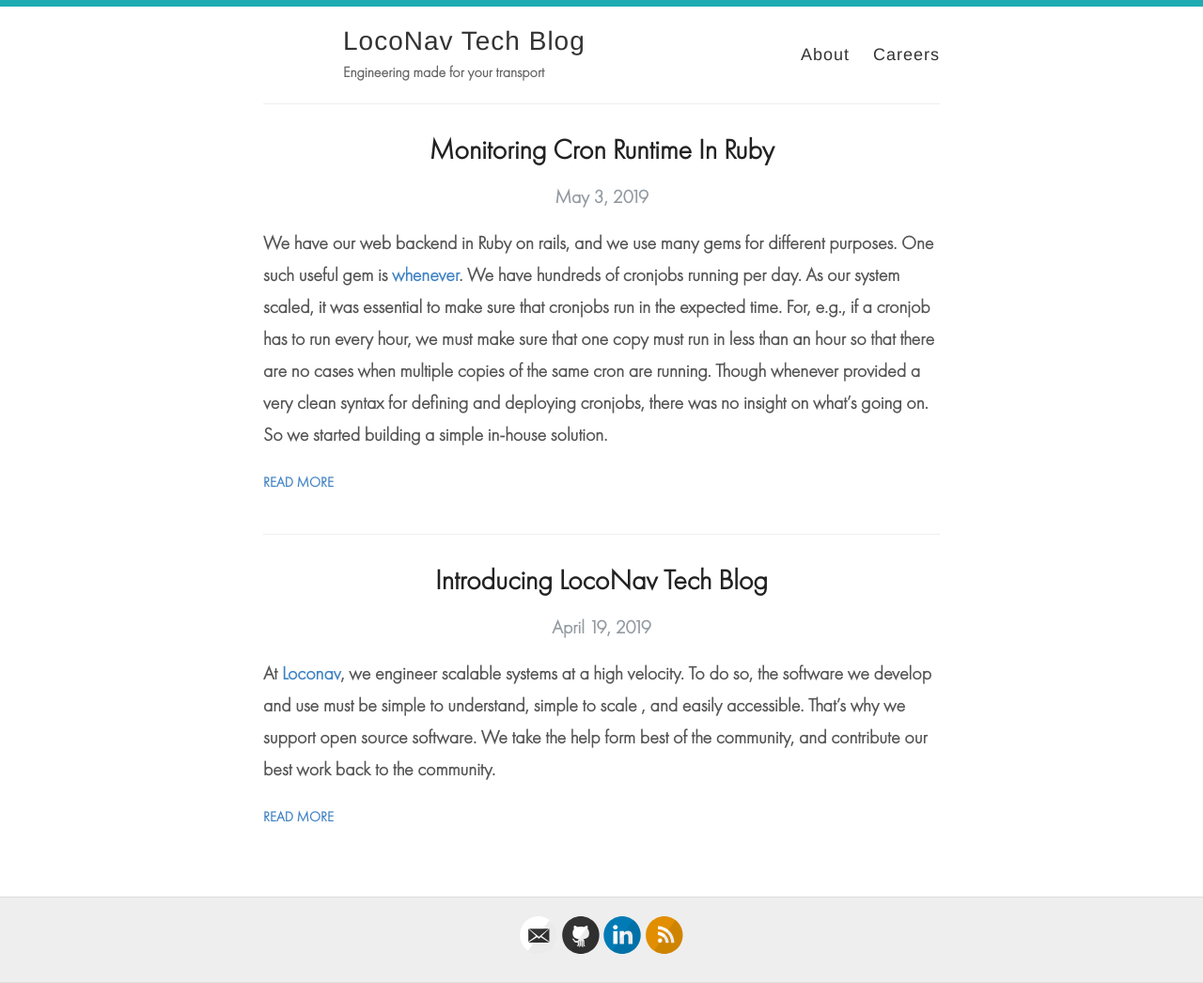
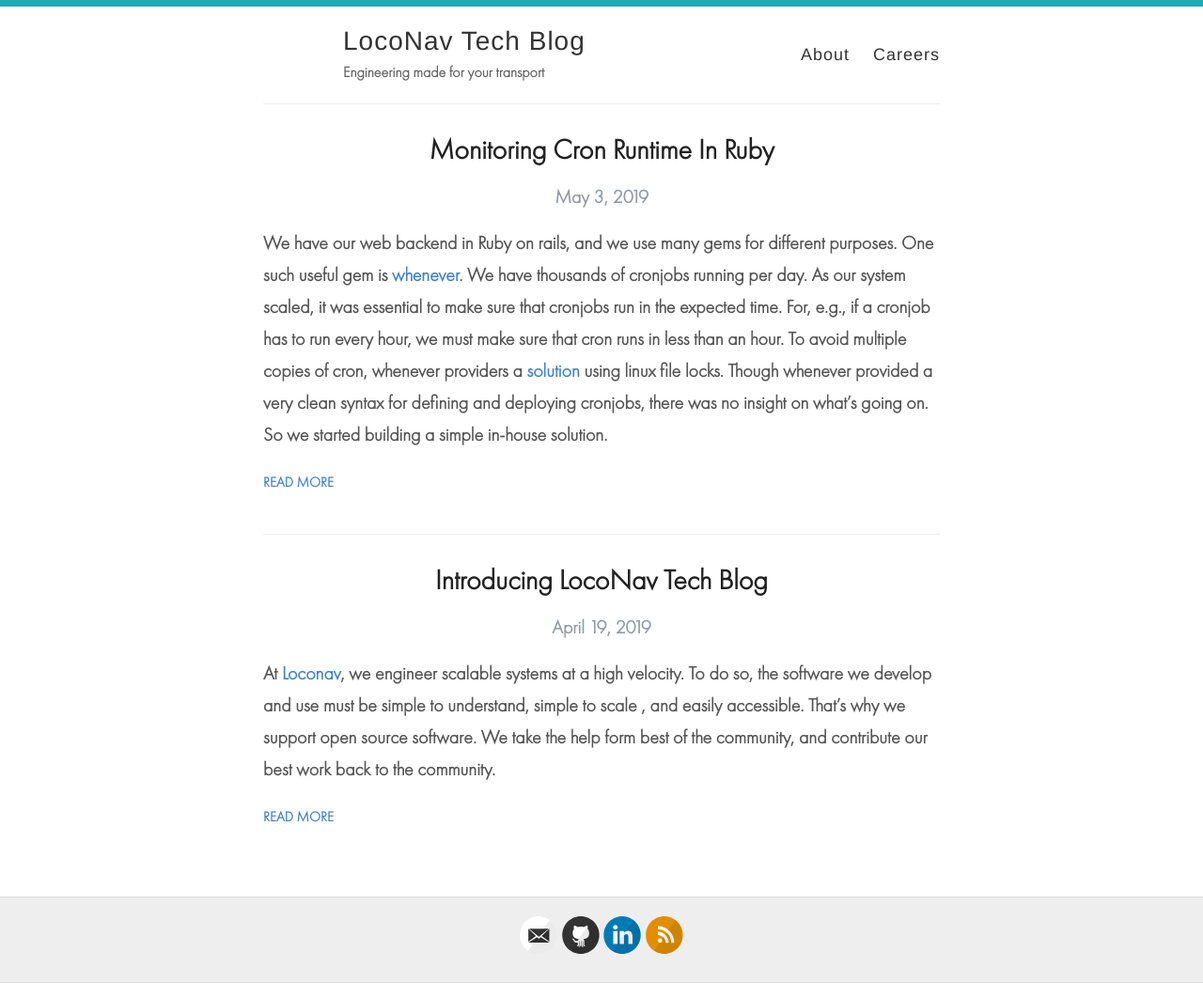
Before and after one commit to loconav-tech/blog, a Jekyll site: the page built from index.html, in a window 1280 px wide. Shown: the whole page at 94% size. Built offline with Jekyll 4.4.1, drawn with Linux system fonts in a browser that asks for light colours; part of the change alters nothing that is shown.

Commit message:
Update post tags as discussed. Minor content changes as discussed. Remove unreqd code. Add sample code for redis wrapper and mailer.

````diff
--- a/_posts/2019-05-03-monitoring-cron-runtime-in-rails.md
+++ b/_posts/2019-05-03-monitoring-cron-runtime-in-rails.md
@@ -1,11 +1,11 @@
 ---
 layout: post
 title: Monitoring Cron Runtime In Ruby
-categories: [ruby, whenever, redis, rake, active_admin]
+categories: [whenever, rake]
 author: gagan93
 ---
 
-We have our web backend in Ruby on rails, and we use many gems for different purposes. One such useful gem is **[whenever](https://github.com/javan/whenever)**. We have hundreds of cronjobs running per day. As our system scaled, it was essential to make sure that cronjobs run in the expected time. For, e.g., if a cronjob has to run every hour, we must make sure that one copy must run in less than an hour so that there are no cases when multiple copies of the same cron are running. Though whenever provided a very clean syntax for defining and deploying cronjobs, there was no insight on what’s going on. So we started building a simple in-house solution.
+We have our web backend in Ruby on rails, and we use many gems for different purposes. One such useful gem is **[whenever](https://github.com/javan/whenever)**. We have thousands of cronjobs running per day. As our system scaled, it was essential to make sure that cronjobs run in the expected time. For, e.g., if a cronjob has to run every hour, we must make sure that cron runs in less than an hour. To avoid multiple copies of cron, whenever providers a [solution](https://github.com/javan/whenever/wiki/Exclusive-cron-task-lock-with-flock) using linux file locks. Though whenever provided a very clean syntax for defining and deploying cronjobs, there was no insight on what’s going on. So we started building a simple in-house solution.
 
 
 ## What we wanted to build
@@ -19,13 +19,15 @@ Let’s discuss all these one by one and build a solution :D
 
 
 ## Calculating cron runtime
-[whenever](https://github.com/javan/whenever) provides two ways of running rails scripts: rake tasks and runners. One easy way to calculate runtimes is by using rake hooks. Rake provides start and end hooks which we can use to check the start time and end time of a cron job. So first, we moved all whenever crons to rake based scripts (we had few jobs which were written using runner syntax). However, these hooks run on all rake tasks (some of which may not be cron jobs), so we namespaced cron jobs properly to make this hook run for cron based rake tasks only. Also, we used Redis hashes to store start_time, end_time and task details. Here is the sample code,
+_whenever_ provides two ways of running rails scripts: rake tasks and runners. One easy way to calculate runtimes is by using rake hooks. Rake provides start and end hooks which we can use to check the start time and end time of a cron job. So first, we moved all _whenever_ crons to rake based scripts (we had few jobs which were written using runner syntax). However, these hooks run on all rake tasks (some of which may not be cron jobs), so we namespaced cron jobs properly to make this hook run for cron based rake tasks only. Also, we used Redis hashes to store start_time, end_time and task details.
+
+Here is the sample code,
 
 ```ruby
 # Rakefile
 tasks = Rake.application.tasks
 tasks.each do |task|
-  next unless task.to_s.starts_with?('loconav_crons:')
+  next unless task.to_s.starts_with?('cron:')
 
   task.enhance ['logger:before']
   task.enhance do
@@ -33,7 +35,7 @@ tasks.each do |task|
   end
 end
 
-# lib/tasks/before_logger
+# lib/tasks/before_logger.rake
 namespace :logger do
   desc 'Perform some steps before a rake task executes'
   task before: :environment do
@@ -44,41 +46,34 @@ namespace :logger do
   end
 end
 
-# after_logger
+# lib/tasks/after_logger.rake
 namespace :logger do
   desc 'Perform some steps after a rake task executes'
   task after: :environment do
     task_name = ARGV[0]
     end_time = Time.current
-    Heartbeat.signal_cron_completion(task_name, { end_time: end_time }) # stores in redis
-    details = JSON.parse(Heartbeat.cron_last_run_details(task_name))
+
+    # Stores details in redis. Explained later.
+    CronMonitor.signal_cron_completion(task_name, { end_time: end_time })
+    details = JSON.parse(CronMonitor.cron_last_run_details(task_name))
     cron_runtime = end_time - details['start_time'].to_time
-    task_details = ::Cron::ExecutionConstraints::SCHEDULES[task_name.to_sym] # Discussing about this soon
+
+    # ExecutionConstraints is our handy syntax to define cron with it's expected runtime. Explained later.
+    task_details = ::Cron::ExecutionConstraints::SCHEDULES[task_name.to_sym]
     runtime_threshold = task_details[:runtime_threshold]
 
     if cron_runtime > runtime_threshold
-      msg  = "Task #{task_name} exceeded runtime.\nExpected : #{format_runtime(runtime_threshold)}"
-      msg += "\nCurrent Runtime : #{format_runtime(cron_runtime)}"
-      msg += "\nFrequency #{to_hh_mm(task_details[:frequency])}"
-      msg += "\nAt : #{task_details[:run_at_ist]}" if task_details[:run_at_ist].present?
-      Notifier.send_message(msg) # Notify somewhere (eg email / slack)
+      msg  = "Task #{task_name} exceeded runtime.\nExpected runtime: #(runtime_threshold)}"
+      msg += "\nCurrent Runtime: #{cron_runtime}"
+      msg += "\nFrequency #{task_details[:frequency]}"
+      msg += "\nAt : #{task_details[:run_at]}" if task_details[:run_at].present?
+
+      # Notify somewhere (eg email, webhook, etc)
+      Notifier.cron_threshold_exceeded(msg)
 
       puts "Runtime #{cron_runtime} exceeded against expected runtime. Notified via webhook"
     end
     puts "#{Time.current} Completing task : #{task_name}"
-  end
-
-  def to_hh_mm(seconds)
-    seconds = seconds.to_i
-    "#{ (seconds/3600) }h : #{ (seconds%3600)/60 }m"
-  end
-
-  def format_runtime(seconds)
-    if seconds > 60
-      to_hh_mm(seconds)
-    else
-      seconds
-    end
   end
 end
 ```
@@ -87,30 +82,30 @@ The after_logger notes end_time, takes the previous runtime from Redis and calcu
 
 
 ## Syntax for defining cron runtime
-We checked whenever documentation and found we can define these things for a cronjob:
+We checked _whenever_ documentation and found we can define these things for a cronjob:
 
 1. Running frequency (Eg. 1.day)
 2. Time (Eg. 1:00 am)
 3. Log files (standard and error)
 4. Rake command details
 
-The only thing we wanted to add was _runtime_threshold_. So for each task, we defined some decent threshold initially and modified it later as per actual job runtimes. We came up with our own hash based syntax in a module called Cron::ExecutionConstraints. Here, we also defined our time in IST as all the customers in this cluster are in IST otherwise whenever accepts time as UTC.
+The only thing we wanted to add was _runtime_threshold_. So for each task, we defined some decent threshold initially and modified it later as per actual job runtimes. We came up with our own hash based syntax in a module called .
 
 ```ruby
 module Cron
   module ExecutionConstraints
     SCHEDULES = {
-      'loconav:daily_tasks:stop_data_collection_for_expired_vehicles': {
+      'cron:daily_tasks:stop_data_collection_for_expired_vehicles': {
         frequency: 1.day,
         runtime_threshold: 2.minutes,
-        run_at_ist: '1:00 am',
+        run_at: '1:00 am',
         standard_logger: 'log/stop_data_collection_for_expired_vehicles.log',
         error_logger: 'log/stop_data_collection_for_expired_vehicles_err.log',
       },
-      'loconav:daily_tasks:cache_expiry_date_in_vehicles': {
+      'cron:daily_tasks:cache_expiry_date_in_vehicles': {
         frequency: 1.day,
         runtime_threshold: 10.minutes,
-        run_at_ist: '2:30 am',
+        run_at: '2:30 am',
         standard_logger: 'log/cache_expiry_date_in_vehicles.log',
         error_logger: 'log/cache_expiry_date_in_vehicles_err.log',
       }
@@ -126,12 +121,7 @@ require './app/modules/cron/execution_constraints.rb'
 
 ::Cron::ExecutionConstraints::SCHEDULES.each do |schedule, constraints|
   options = {}
-
-  if constraints[:run_at_ist]
-    constraints[:run_at_ist] = [constraints[:run_at_ist]] unless constraints[:run_at_ist].is_a? Array
-    run_at_utc = constraints[:run_at_ist].map{ |run_at_ist| (Time.parse(run_at_ist) - 19800).strftime('%H:%M %P') }
-    options[:at] = run_at_utc
-  end
+  options[:at] = constraints[:run_at] if constraints[:run_at]
 
   every constraints[:frequency], options  do
     rake schedule, output: { standard: constraints[:standard_logger], error: constraints[:error_logger] }
@@ -140,18 +130,44 @@ end
 ```
 
 
-## A datastore to keep last runtime for any job
-We are using redis for this purpose, code for which is wrapped in a module called `HeartBeat`. There is no particular need to use Redis for storing stats, and you could use MongoDB or even a SQL database for this.
+## A datastore to keep last runtime for a job
+We are using redis as a datastore here, code for which is wrapped in a module called `CronMonitor`. There is no particular need to use Redis here, and you could use MongoDB or a SQL database for storing stats.
+
+Here's the sample code for redis based implementation:
+```ruby
+module CronMonitor
+  def self.signal_cron_start(task, details)
+    redis_client.hset(CRON_STATS_REDIS_KEY, task, details.to_json)
+  end
+
+  def self.signal_cron_completion(task, details)
+    existing_details = JSON.parse(redis_client.hget(CRON_STATS_REDIS_KEY, task))
+    redis_client.hset(CRON_STATS_REDIS_KEY, task, existing_details.merge(details).to_json)
+  end
+end
+```
 
 
 ## A notification mechanism
-`Notifier.send_message(msg)` in the code snippet is also kept as a black box. You can configure any notification mechanism in this class.
+`Notifier.cron_threshold_exceeded(msg)` in the code snippet is also kept as a black box. You can configure any notification mechanism in this class.
+
+Here's the sample code
+
+```ruby
+class Notifier < ActionMailer::Base
+  def cron_threshold_exceeded(msg)
+    @msg = msg
+    mail(from: FROM_EMAIL, to: 'developers@domain.com', subject: '[WARNING] Cron Runtime Exceeded !')
+  end
+end
+```
 
 
 ## A user interface to view all this
-We use [active_admin](https://github.com/activeadmin/activeadmin) as our admin platform. So, to build a view over this, we used active admin [custom pages](https://activeadmin.info/10-custom-pages.html). We built a page which iterates over the redis hash (that stores cron runtimes and other meta) and shows up last runtime details for each cron. It highlights a row in red if the job runtime is more than the expected runtime. Our view looks like this:
+We use [active_admin](https://github.com/activeadmin/activeadmin) as our admin platform. So, to build a view over this, we used active admin [custom pages](https://activeadmin.info/10-custom-pages.html). We built a page to view this data and highlight the jobs which take longer than expected.
 
-Inline-style:
+Here's what we needed to build
+
 ![alt text](https://github.com/loconav-tech/blog/blob/master/images/blog_2/sample_view_active_admin.png?raw=true)
 
 So, that's all for now! Let us know if you have any issues in implementing this for your application.
````
